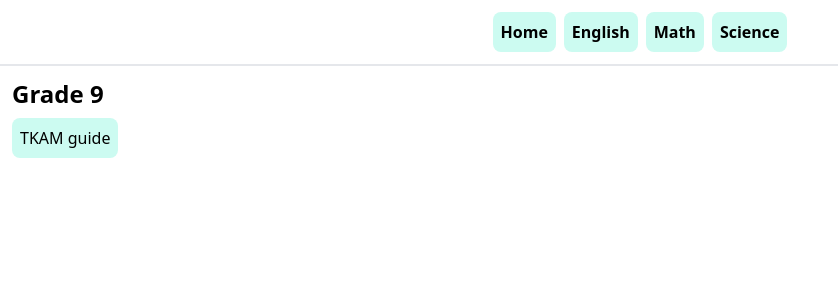
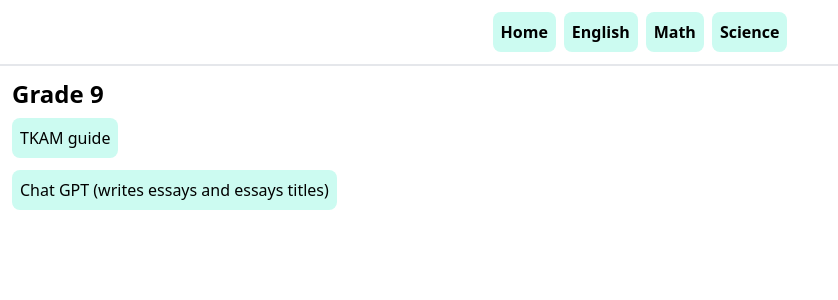
Before and after one commit to iguesspaul/iguesspaul.github.io, a SvelteKit app: page /english in a window 1280 px wide. Shown: the top 300 px of the page, without its empty margins (0-838 px from the left). Built offline with nearby package versions, Linux system fonts and the light colour scheme.

Commit message:
added chatgpt

```diff
--- a/src/routes/+page.svelte
+++ b/src/routes/+page.svelte
@@ -1,5 +1,9 @@
 <div class="flex flex-col items-start p-3">
-    <h1 class="mb-3 text-2xl font-bold">Popular</h1>
-    <a class="h-auto p-2 mb-3 font-medium bg-teal-100 rounded-lg" href="/math/#r17">R.17 Calculator</a>
-    <a class="h-auto p-2 font-medium bg-teal-100 rounded-lg" href="/english/#tkam">TKAM guide</a>
+	<h1 class="mb-3 text-2xl font-bold">Popular</h1>
+	<a class="h-auto p-2 mb-3 font-medium bg-teal-100 rounded-lg" href="/math/#r17">R.17 Calculator</a
+	>
+	<a class="h-auto p-2 mb-3 font-medium bg-teal-100 rounded-lg" href="/english/#tkam">TKAM guide</a>
+	<a class="h-auto p-2 font-medium bg-teal-100 rounded-lg" href="/english/#chatgpt"
+		>Ai Essay Writer</a
+	>
 </div>
--- a/src/routes/english/+page.svelte
+++ b/src/routes/english/+page.svelte
@@ -1,4 +1,14 @@
 <div class="flex flex-col items-start p-3">
-    <h1 class="mb-2 text-2xl font-bold">Grade 9</h1>
-    <a id="tkam" class="h-auto p-2 font-medium bg-teal-100 rounded-lg" href="https://www.litcharts.com/lit/to-kill-a-mockingbird">TKAM guide</a>
+	<h1 class="mb-2 text-2xl font-bold">Grade 9</h1>
+	<a
+		id="tkam"
+		class="h-auto p-2 mb-3 font-medium bg-teal-100 rounded-lg"
+		href="https://www.litcharts.com/lit/to-kill-a-mockingbird">TKAM guide</a
+	>
+	<a
+		id="chatgpt"
+		class="h-auto p-2 font-medium bg-teal-100 rounded-lg"
+		href="https://www.litcharts.com/lit/to-kill-a-mockingbird"
+		>Chat GPT (writes essays and essays titles)</a
+	>
 </div>
```
